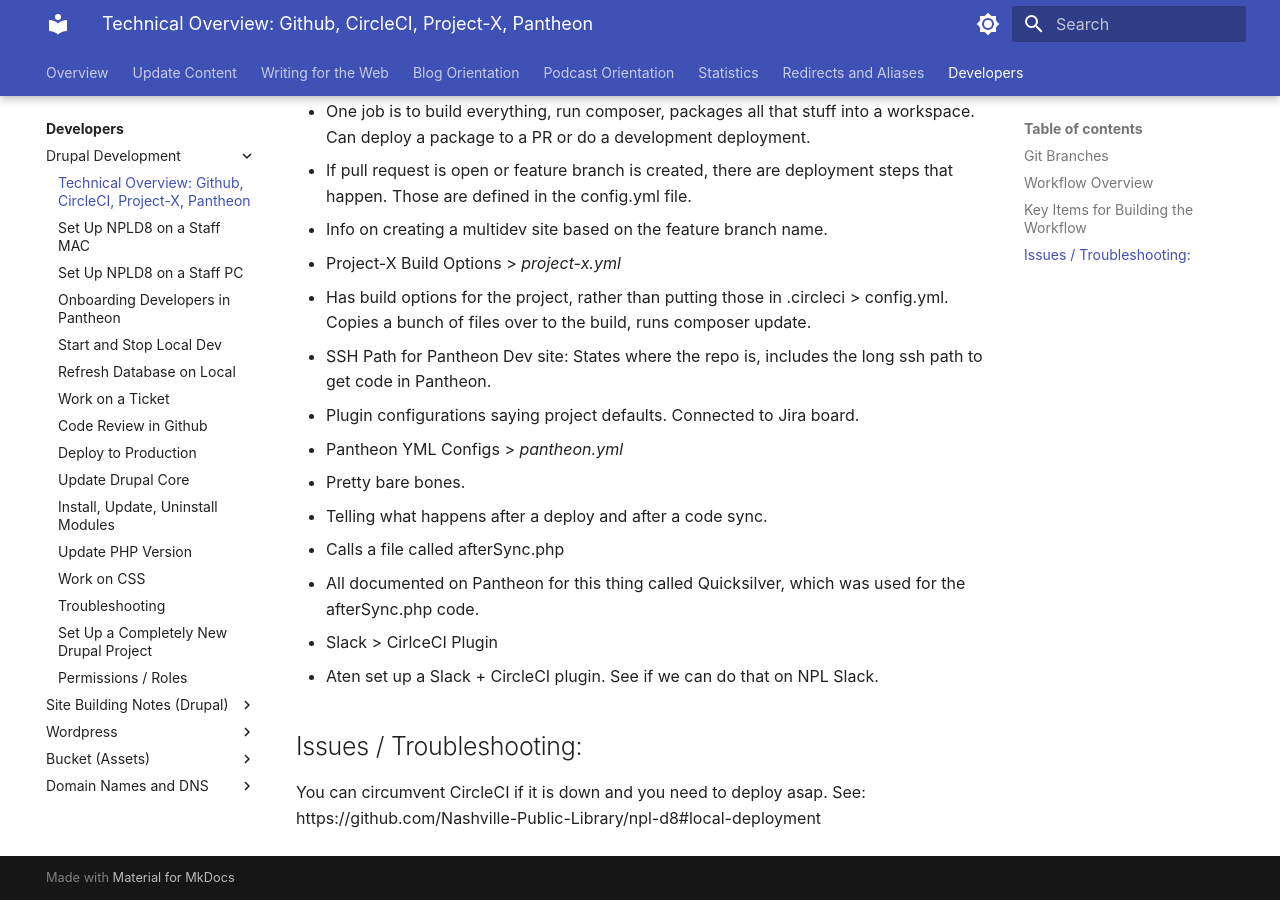
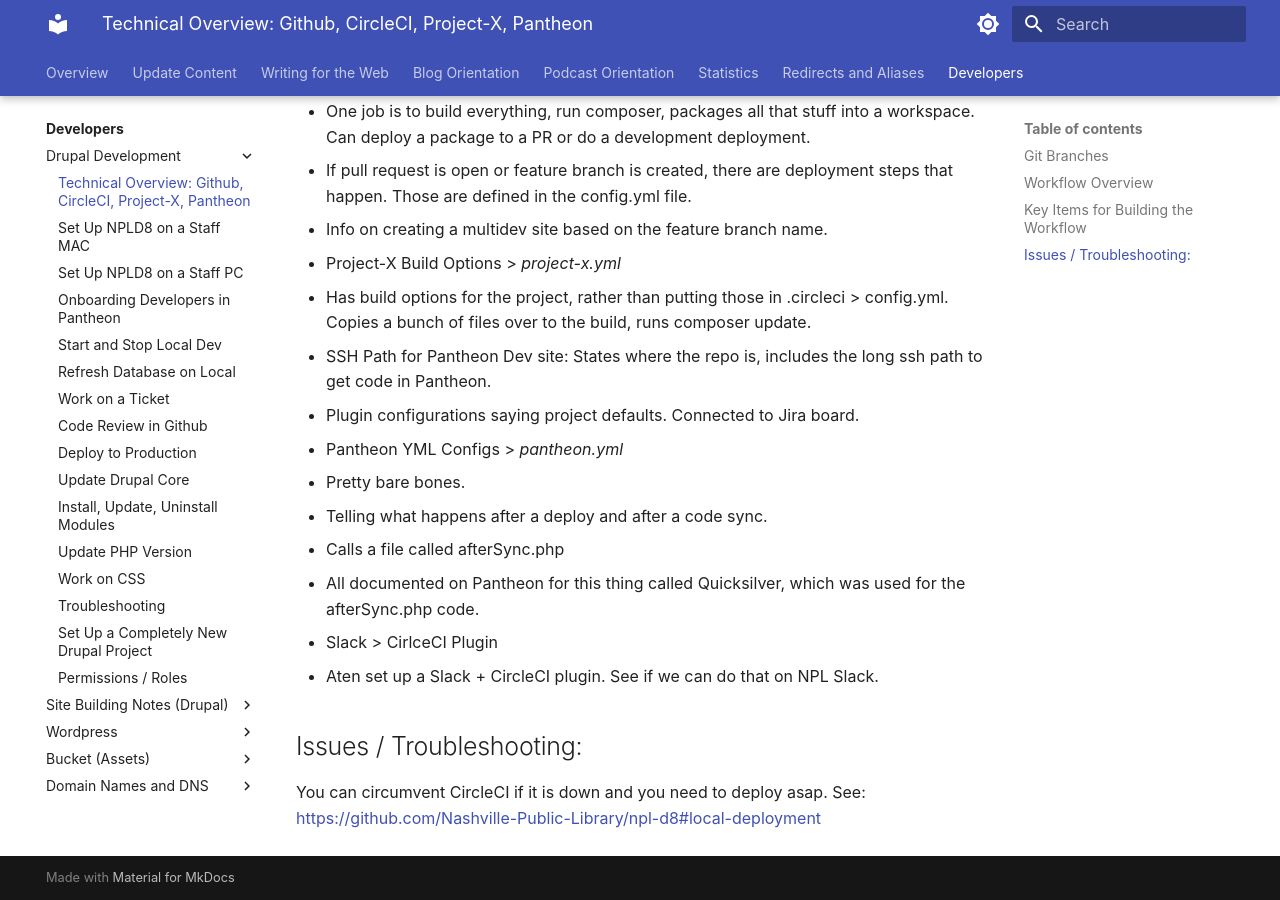
Before and after one commit to Nashville-Public-Library/bedework-docs, an MkDocs documentation site: the page built from docs/developers/drupal-development/technical-overview.md, in a window 1280 px wide and 900 px high, scrolled down 1236 px. Built offline with MkDocs 1.6.1 and Material for MkDocs 9.7.7, drawn with Linux system fonts in a browser that asks for light colours; part of the change alters nothing that is shown.

Commit message:
update docs

```diff
--- a/docs/developers/drupal-development/technical-overview.md
+++ b/docs/developers/drupal-development/technical-overview.md
@@ -51,4 +51,4 @@ NPL-D8 project workflow allows multiple developers to work on site features simu
    - Aten set up a Slack + CircleCI plugin. See if we can do that on NPL Slack.
 
 ## Issues / Troubleshooting:
-You can circumvent CircleCI if it is down and you need to deploy asap. See: https://github.com/Nashville-Public-Library/npl-d8#local-deployment
+You can circumvent CircleCI if it is down and you need to deploy asap. See: [https://github.com/Nashville-Public-Library/npl-d8#local-deployment](https://github.com/Nashville-Public-Library/npl-d8#local-deployment)
```
Also changed, not shown: docs/developers/drupal-development/code-review-github.md (line endings or trailing spaces).
